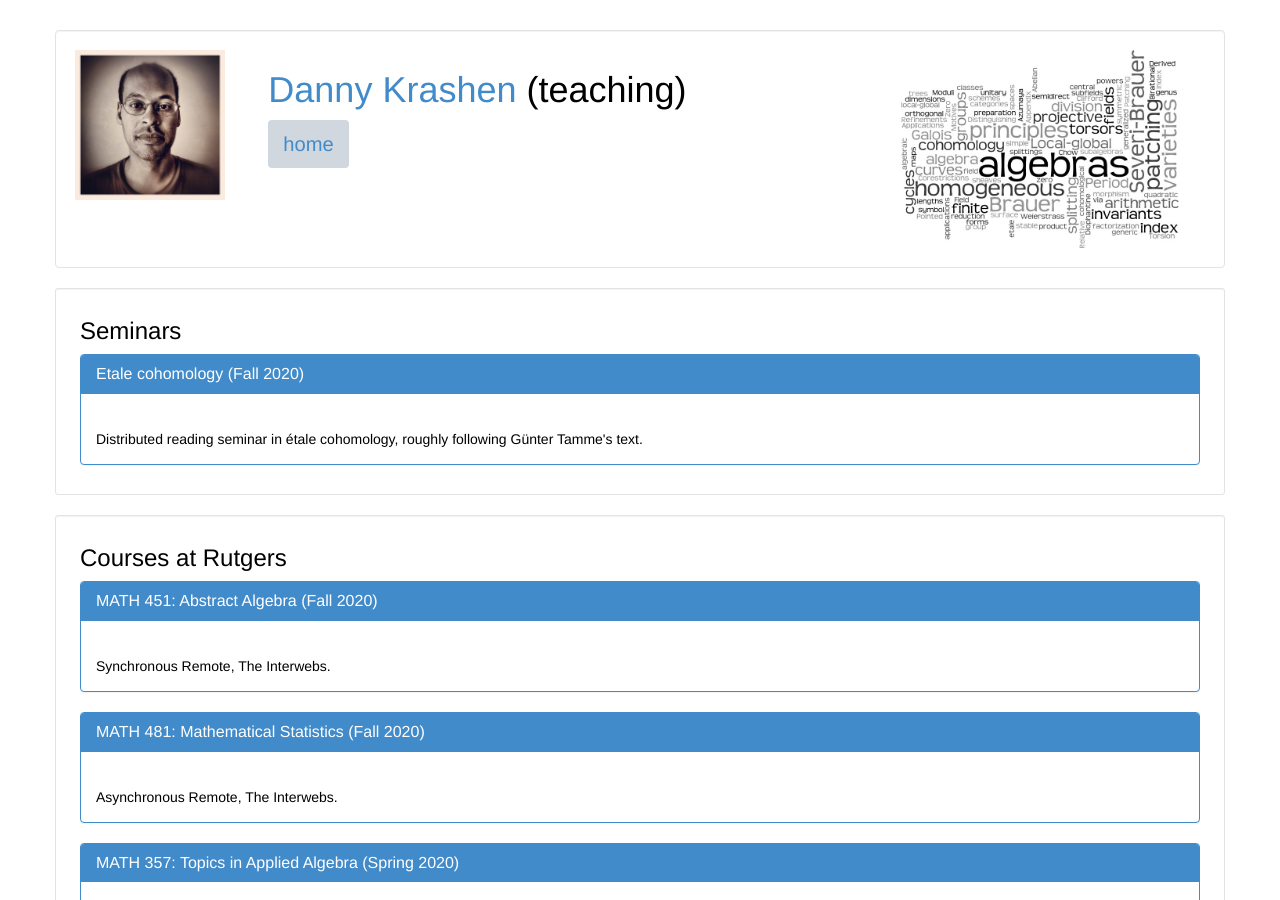
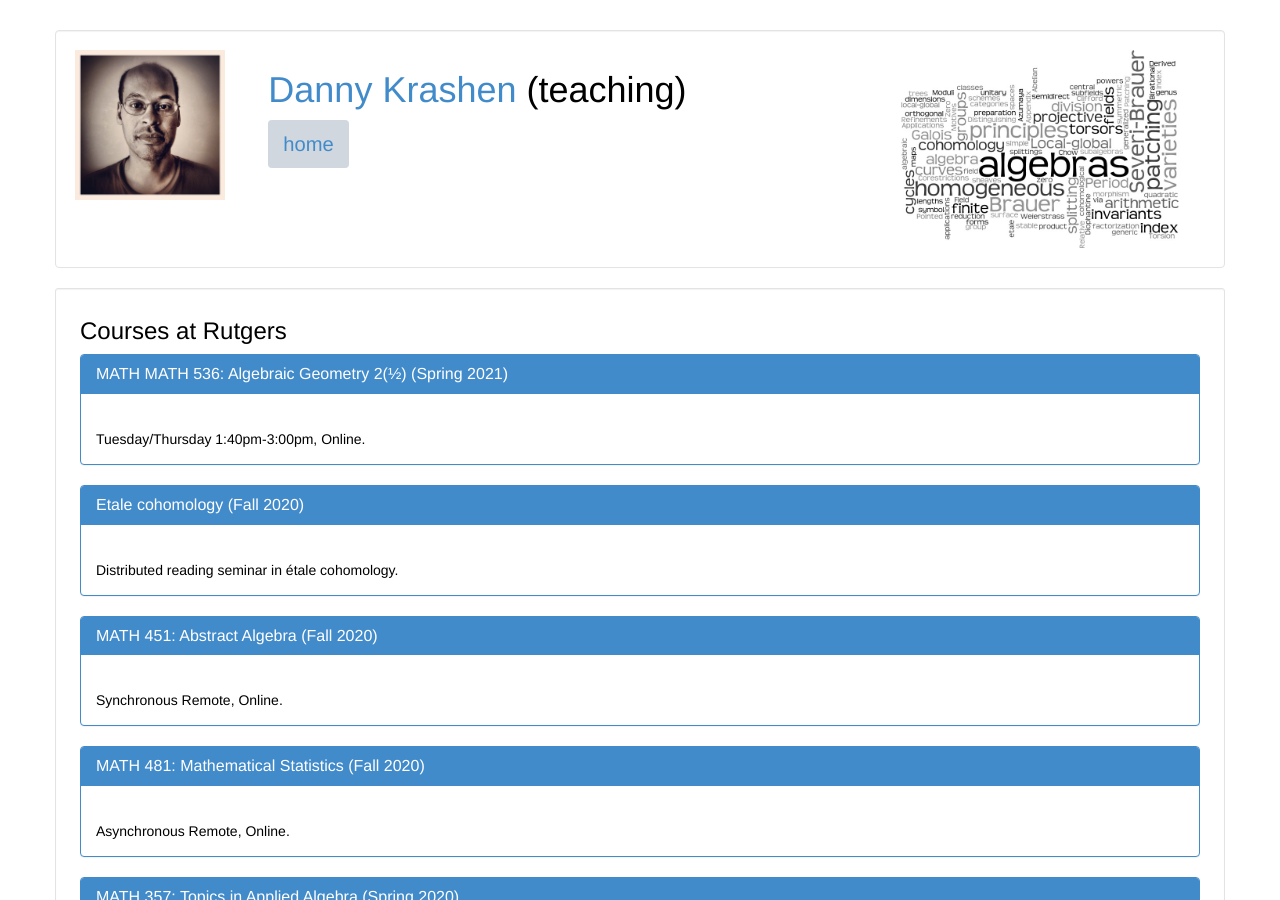
Before and after one commit to dkrashen/dkrashen.github.io, a Jekyll site: the page built from teaching.html, in a window 1280 px wide and 900 px high. Built offline with Jekyll 4.4.1, drawn with Linux system fonts in a browser that asks for light colours.

```diff
--- a/_data/courses-rutgers.yml
+++ b/_data/courses-rutgers.yml
@@ -1,15 +1,26 @@
 ---
+
+  - title: "MATH MATH 536: Algebraic Geometry 2(&frac12;)"
+    url: "http://dkrashen.github.io/schemes/"
+    schedule: "Tuesday/Thursday 1:40pm-3:00pm"
+    location: "Online"
+    semester: "Spring 2021"
+
+  - title: "Etale cohomology"
+    url: "http://dkrashen.github.io/etale/"
+    semester: "Fall 2020"
+    description: "Distributed reading seminar in étale cohomology."
 
   - title: "MATH 451: Abstract Algebra"
     url: "http://dkrashen.github.io/abstractalgebra/"
     schedule: "Synchronous Remote"
-    location: "The Interwebs"
+    location: "Online"
     semester: "Fall 2020"
 
   - title: "MATH 481: Mathematical Statistics"
     url: "http://dkrashen.github.io/mathstats/"
     schedule: "Asynchronous Remote"
-    location: "The Interwebs"
+    location: "Online"
     semester: "Fall 2020"
 
   - title: "MATH 357: Topics in Applied Algebra"
--- a/_data/seminars.yml
+++ /dev/null
@@ -1,6 +0,0 @@
----
-
-  - title: "Etale cohomology"
-    url: "http://dkrashen.github.io/etale/"
-    semester: "Fall 2020"
-    description: "Distributed reading seminar in étale cohomology, roughly following Günter Tamme's text."
--- a/teaching.html
+++ b/teaching.html
@@ -6,6 +6,8 @@ title: teaching
 <div class="navigation" active_link="teaching_link">
 </div>
 
+
+{% if site.data.seminars %}
 <div class="row well well-sm">
 	<div class="col-md-12">
 		<h3> Seminars </h3>
@@ -14,6 +16,8 @@ title: teaching
   			{% endfor %}
 	</div>
 </div>
+{% endif %}
+
 <div class="row well well-sm">
 	<div class="col-md-12">
 		<h3> Courses at Rutgers </h3>
```
